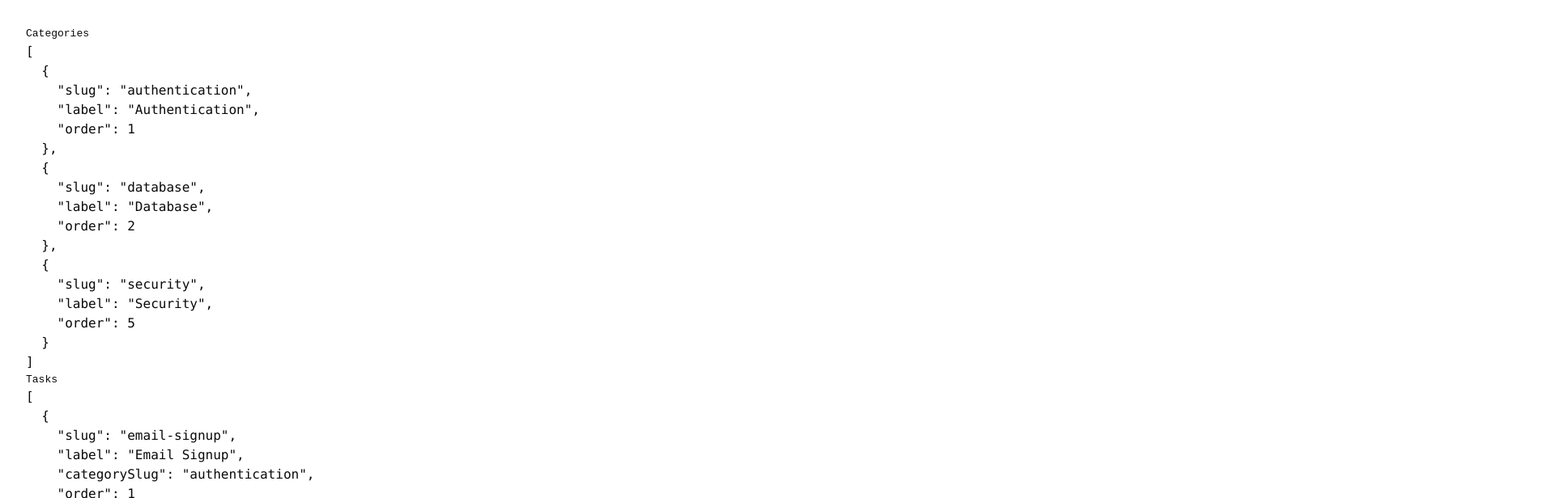
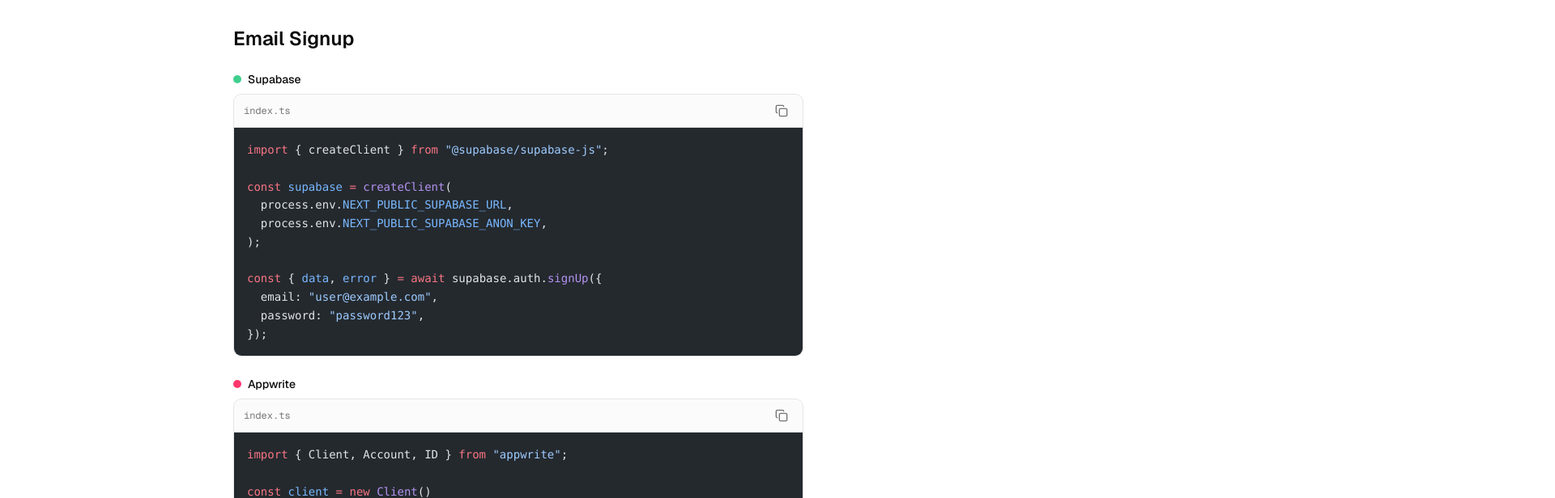
Before and after one commit to AbhiVarde/baas-party, a Next.js app: page / in a window 1280 px wide. Shown: the top 616 px of the page at 81% size, 1920 px wide, since content can reach past the window. Built offline with nearby package versions, Linux system fonts and the light colour scheme.

Commit message:
feat: CodeBlock component with Shiki + CopyButton

```diff
--- a/src/app/page.tsx
+++ b/src/app/page.tsx
@@ -1,20 +1,32 @@
-import { getCategories, getTasks, getSnippets } from "@/lib/content";
+import { getSnippets } from "@/lib/content";
+import { CodeBlock } from "@/components/code-block";
+import { getPlatformById } from "@/lib/platforms";
 
-export default function Home() {
-  const categories = getCategories();
-  const tasks = getTasks("authentication");
+export default async function Home() {
   const snippets = getSnippets("authentication", "email-signup");
 
   return (
-    <div style={{ padding: "2rem", fontFamily: "monospace" }}>
-      <h2>Categories</h2>
-      <pre>{JSON.stringify(categories, null, 2)}</pre>
-
-      <h2>Tasks</h2>
-      <pre>{JSON.stringify(tasks, null, 2)}</pre>
-
-      <h2>Snippets</h2>
-      <pre>{JSON.stringify(snippets, null, 2)}</pre>
+    <div className="max-w-3xl mx-auto p-8 flex flex-col gap-6">
+      <h1 className="text-2xl font-semibold">Email Signup</h1>
+      {snippets.map((snippet) => {
+        const platform = getPlatformById(snippet.platformId);
+        return (
+          <div key={snippet.platformId} className="flex flex-col gap-2">
+            <div className="flex items-center gap-2">
+              <span
+                className="h-2.5 w-2.5 rounded-full"
+                style={{ backgroundColor: platform?.color }}
+              />
+              <span className="text-sm font-medium">{platform?.name}</span>
+            </div>
+            <CodeBlock
+              code={snippet.code}
+              language={snippet.language}
+              filename={snippet.filename}
+            />
+          </div>
+        );
+      })}
     </div>
   );
 }
--- /dev/null
+++ b/src/components/code-block.tsx
@@ -0,0 +1,30 @@
+import { codeToHtml } from "shiki";
+import { CopyButton } from "./copy-button";
+
+type Props = {
+  code: string;
+  language: string;
+  filename?: string;
+};
+
+export async function CodeBlock({ code, language, filename }: Props) {
+  const html = await codeToHtml(code, {
+    lang: language,
+    theme: "github-dark",
+  });
+
+  return (
+    <div className="rounded-lg border border-border overflow-hidden text-sm">
+      <div className="flex items-center justify-between gap-2 border-b border-border bg-muted/40 px-3 py-1.5">
+        <span className="text-xs text-muted-foreground font-mono">
+          {filename ?? `index.${language === "typescript" ? "ts" : language}`}
+        </span>
+        <CopyButton code={code} />
+      </div>
+      <div
+        className="[&>pre]:p-4 [&>pre]:overflow-x-auto [&>pre]:text-sm [&>pre]:leading-relaxed [&>pre]:m-0 [&>pre]:font-mono"
+        dangerouslySetInnerHTML={{ __html: html }}
+      />
+    </div>
+  );
+}
--- /dev/null
+++ b/src/components/copy-button.tsx
@@ -0,0 +1,30 @@
+"use client";
+
+import { useState } from "react";
+import { Button } from "@/components/ui/button";
+import { Check, Copy } from "lucide-react";
+
+export function CopyButton({ code }: { code: string }) {
+  const [copied, setCopied] = useState(false);
+
+  async function handleCopy() {
+    await navigator.clipboard.writeText(code);
+    setCopied(true);
+    setTimeout(() => setCopied(false), 2000);
+  }
+
+  return (
+    <Button
+      variant="ghost"
+      size="icon"
+      onClick={handleCopy}
+      className="h-7 w-7 text-muted-foreground hover:text-foreground"
+    >
+      {copied ? (
+        <Check className="h-3.5 w-3.5" />
+      ) : (
+        <Copy className="h-3.5 w-3.5" />
+      )}
+    </Button>
+  );
+}
--- a/src/lib/content.ts
+++ b/src/lib/content.ts
@@ -1,6 +1,7 @@
 import fs from "fs";
 import path from "path";
 import type { Category, Task, Snippet, TaskWithSnippets } from "./types";
+import { platforms } from "./platforms";
 
 const CONTENT_DIR = path.join(process.cwd(), "content");
 
@@ -91,7 +92,11 @@
     }
   }
 
-  return snippets;
+  return snippets.sort((a, b) => {
+    const aIndex = platforms.findIndex((p) => p.id === a.platformId);
+    const bIndex = platforms.findIndex((p) => p.id === b.platformId);
+    return aIndex - bIndex;
+  });
 }
 
 export function getTaskWithSnippets(
```
